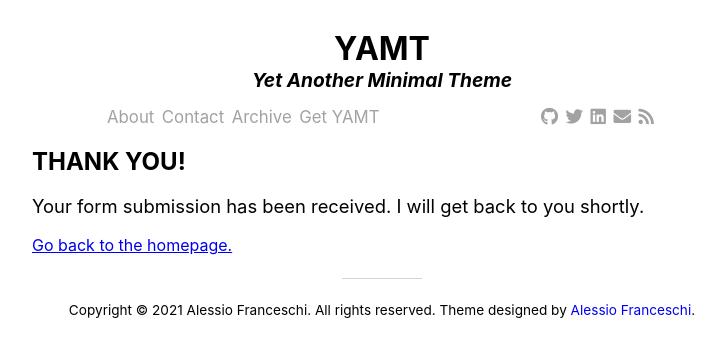
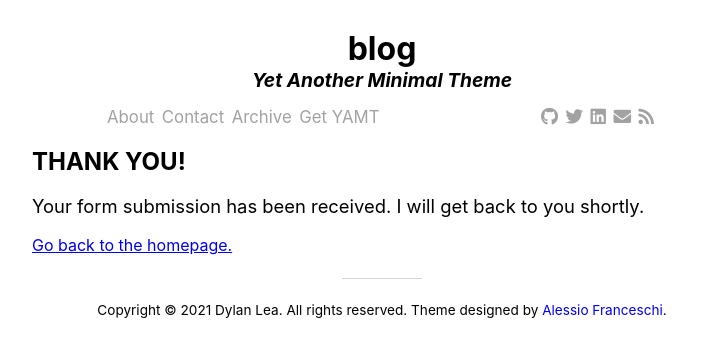
Before and after one commit to DylanCantCode/dylancantcode.github.io, a Jekyll site: the page built from contact-successful.md, in a window 1280 px wide. Shown: the top 357 px of the page, without its empty margins (258-980 px from the left). Built offline with Jekyll 4.4.1, drawn with Linux system fonts in a browser that asks for light colours; nearby versions of some CDN libraries.

Commit message:
Changed config

```diff
--- a/_config.yml
+++ b/_config.yml
@@ -1,12 +1,12 @@
 # Site settings
-title: YAMT
-description: "Yet Another Minimal Theme"
-url:  "https://pandasekh.github.io/Jekyll-YAMT/" # Actual base url of the website
+title: blog
+description: "A collection of things I've written"
+url:  "https://dylancantcode.github.io" # Actual base url of the website
 baseurl: "/"           # url of the jekyll blog. e.g. if you set url to "mysite.com" and baseurl to "blog", the jekyll website will work on "mysite.com/blog"
 author:
-  name: "Alessio Franceschi"
-  email: "alessiofranceschi2@gmail.com"
-  url: "https://alessiofranceschi.me"
+  name: "Dylan Lea"
+  email: "dylan@dylanlea.com"
+  url: "https://www.dylanlea.com"
 permalink: /:year/:month/:day/:title:output_ext
 
 #Plugins
@@ -18,8 +18,8 @@
 
 #SEO
 twitter:
-  username: pandasekh
-  card: summary
+  username:
+  card:
 facebook:
   app_id: # Facebook app ID for Facebook insights
   publisher: # Facebook page URL or ID of the publishing entity
@@ -27,9 +27,7 @@
 logo: /assets/img/logo.jpg
 social:
   links: #List your social links here
-    - https://twitter.com/PandaSekh
-    - https://www.github.com/pandasekh
-    - https://www.linkedin.com/in/alessio-franceschi/
+  -
 webmaster_verifications:
   google:
   bing:
```
